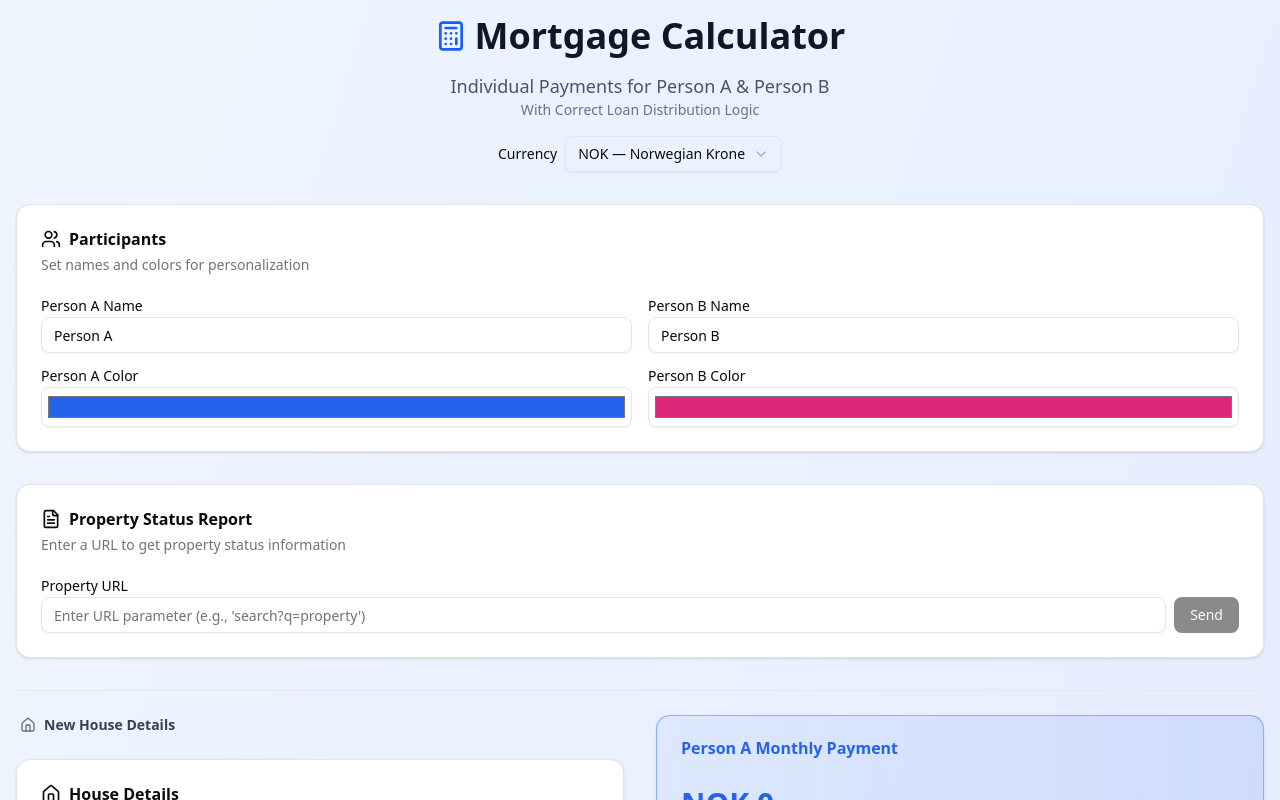
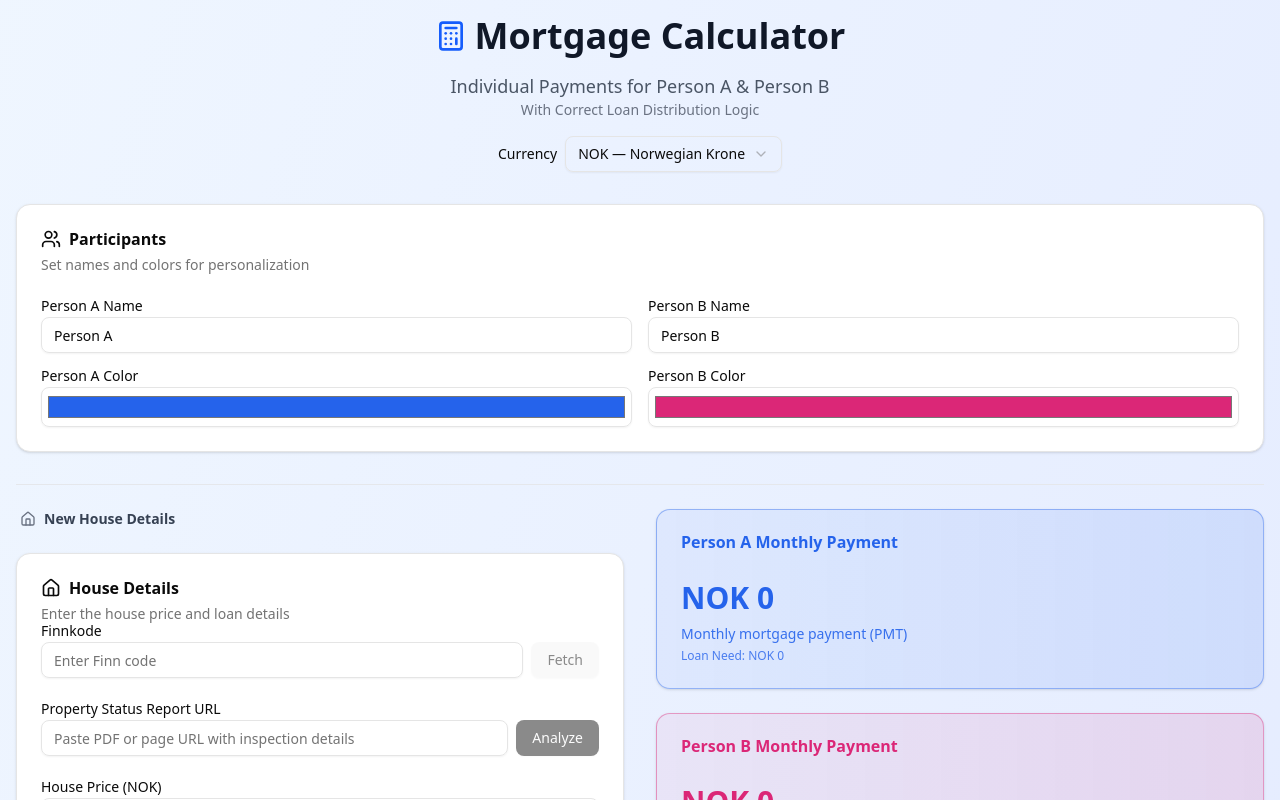
Before and after one commit to mocialov/mortgage_calculator, a React (Vite) app: page / in a window 1280 px wide. Shown: the top 800 px of the page. Built offline with nearby package versions, Linux system fonts and the light colour scheme.

Commit message:
adding LLM integration

```diff
--- a/src/App.jsx
+++ b/src/App.jsx
@@ -375,101 +375,7 @@ function App() {
           </Card>
         </div>
 
-        {/* Property Status Report */}
-        <div className="mb-8">
-          <Card>
-            <CardHeader>
-              <CardTitle className="flex items-center gap-2">
-                <FileText className="h-5 w-5" />
-                Property Status Report
-              </CardTitle>
-              <CardDescription>Enter a URL to get property status information</CardDescription>
-            </CardHeader>
-            <CardContent className="space-y-4">
-              <div>
-                <Label htmlFor="propertyUrl">Property URL</Label>
-                <div className="mt-1 flex gap-2">
-                  <Input
-                    id="propertyUrl"
-                    type="text"
-                    value={propertyUrl}
-                    onChange={(e) => setPropertyUrl(e.target.value)}
-                    placeholder="Enter URL parameter (e.g., 'search?q=property')"
-                    className="flex-1"
-                    disabled={isPropertyLoading}
-                  />
-                  <Button
-                    type="button"
-                    variant="default"
-                    disabled={!propertyUrl || isPropertyLoading}
-                    onClick={async () => {
-                      if (!propertyUrl) return
-
-                      setIsPropertyLoading(true)
-                      setPropertyResponse('')
-
-                      try {
-                        const fullUrl = `https://www.google.com/${propertyUrl}`
-
-                        // Use a CORS proxy to fetch the Google URL
-                        const proxyUrl = `https://api.allorigins.win/get?url=${encodeURIComponent(fullUrl)}`
-
-                        const response = await fetch(proxyUrl, {
-                          method: 'GET'
-                        })
-
-                        if (response.ok) {
-                          const data = await response.json()
-                          setPropertyResponse(data.contents || 'Response received but content was empty')
-                        } else {
-                          setPropertyResponse(`Error: ${response.status} ${response.statusText}`)
-                        }
-                      } catch (error) {
-                        console.error('Property status request error:', error)
-                        setPropertyResponse(`Network Error: ${error.message}\n\nNote: Due to CORS restrictions, this feature may not work with all URLs. The full URL would be: https://www.google.com/${propertyUrl}`)
-                      } finally {
-                        setIsPropertyLoading(false)
-                      }
-                    }}
-                  >
-                    {isPropertyLoading ? (
-                      <>
-                        <Loader2 className="h-4 w-4 animate-spin mr-2" />
-                        Loading...
-                      </>
-                    ) : (
-                      'Send'
-                    )}
-                  </Button>
-                </div>
-                {propertyUrl && (
-                  <p className="text-[11px] text-gray-500 mt-1 break-all">
-                    Full URL: https://www.google.com/{propertyUrl}
-                  </p>
-                )}
-              </div>
-
-              {/* Response Display Area */}
-              {(propertyResponse || isPropertyLoading) && (
-                <div className="mt-4">
-                  <Label>Response</Label>
-                  <div className="mt-1 p-3 bg-gray-50 border rounded-md min-h-[100px] max-h-[400px] overflow-auto">
-                    {isPropertyLoading ? (
-                      <div className="flex items-center justify-center py-8">
-                        <Loader2 className="h-6 w-6 animate-spin text-gray-400" />
-                        <span className="ml-2 text-gray-500">Fetching property status...</span>
-                      </div>
-                    ) : (
-                      <pre className="text-sm text-gray-700 whitespace-pre-wrap font-mono">
-                        {propertyResponse}
-                      </pre>
-                    )}
-                  </div>
-                </div>
-              )}
-            </CardContent>
-          </Card>
-        </div>
+  {/* (Removed separate Property Status Report card - merged into New House Details) */}
 
         <div className="border-t border-gray-200 my-6" />
 
@@ -520,7 +426,8 @@ function App() {
                 </CardTitle>
                 <CardDescription>Enter the house price and loan details</CardDescription>
               </CardHeader>
-              <CardContent className="space-y-4">
+              <CardContent className="space-y-6">
+                {/* Finnkode */}
                 <div>
                   <Label htmlFor="finnkode">Finnkode</Label>
                   <div className="mt-1 flex gap-2">
@@ -540,35 +447,15 @@ function App() {
                         if (!finnkode) return
                         const url = `https://pyfinn-git-vercelready-mocialovs-projects.vercel.app/?finnkode=${encodeURIComponent(finnkode)}`
                         try {
-                          // Try with no-cors mode first
-                          const response = await fetch(url, {
-                            method: 'GET',
-                            mode: 'no-cors'
-                          })
-
-                          console.log('Request sent successfully (no-cors mode)')
-
-                          // Since no-cors doesn't allow reading response, we'll try a proxy approach
-                          // Alternative: Use a CORS proxy
+                          const response = await fetch(url, { method: 'GET', mode: 'no-cors' })
+                          console.log('Request sent (no-cors)')
                           const proxyUrl = `https://api.allorigins.win/get?url=${encodeURIComponent(url)}`
-                          const corsResponse = await fetch(proxyUrl, {
-                            method: 'GET'
-                          })
-
+                          const corsResponse = await fetch(proxyUrl, { method: 'GET' })
                           if (corsResponse.ok) {
-                            console.log('CORS proxy request successful:', corsResponse.status)
                             const proxyData = await corsResponse.json()
-                            console.log('Proxy response:', proxyData)
-
-                            // Parse the actual content from the proxy
                             const data = JSON.parse(proxyData.contents)
-                            console.log('Response data:', data)
-
-                            // Extract price from JSON response
                             if (data && data.ad && data.ad.Prisantydning) {
-                              const price = data.ad.Prisantydning
-                              console.log('Setting house price to:', price)
-                              setHousePrice(price)
+                              setHousePrice(data.ad.Prisantydning)
                             } else {
                               console.error('Price not found in response structure')
                             }
@@ -577,13 +464,11 @@ function App() {
                           }
                         } catch (error) {
                           console.error('Network error:', error)
-
-                          // Fallback: Show user instructions to manually enter the price
                           alert(`CORS error occurred. Please:\n1. Visit the URL directly: ${url}\n2. Copy the Prisantydning value\n3. Paste it into the House Price field`)
                         }
                       }}
                     >
-                      Send
+                      Fetch
                     </Button>
                   </div>
                   {finnkode && (
@@ -592,6 +477,74 @@ function App() {
                     </p>
                   )}
                 </div>
+
+                {/* Property Status Report (merged) */}
+                <div>
+                  <Label htmlFor="propertyUrl">Property Status Report URL</Label>
+                  <div className="mt-1 flex gap-2">
+                    <Input
+                      id="propertyUrl"
+                      type="text"
+                      value={propertyUrl}
+                      onChange={(e) => setPropertyUrl(e.target.value)}
+                      placeholder="Paste PDF or page URL with inspection details"
+                      className="flex-1"
+                      disabled={isPropertyLoading}
+                    />
+                    <Button
+                      type="button"
+                      variant="default"
+                      disabled={!propertyUrl || isPropertyLoading}
+                      onClick={async () => {
+                        if (!propertyUrl) return
+                        setIsPropertyLoading(true)
+                        setPropertyResponse('')
+                        try {
+                          const apiKey = import.meta.env.VITE_OPENROUTER_API_KEY
+                          if (!apiKey) {
+                            setPropertyResponse('Missing API key. Define VITE_OPENROUTER_API_KEY in your .env file (never commit real keys).')
+                            return
+                          }
+                          const trimmed = propertyUrl.trim()
+                          const prompt = `Read this property report and summarize all the things that are wrong with this property. Please, using your own reasoning, estimate the individual cost for each problem identified and provide total estimated cost at the end in NOK. The property is located in Norway, Oslo. Here is the document: ${trimmed}`
+                          const payload = { model: 'google/gemma-3n-e2b-it:free', messages: [{ role: 'user', content: prompt }] }
+                          const response = await fetch('https://openrouter.ai/api/v1/chat/completions', {
+                            method: 'POST',
+                            headers: { 'Content-Type': 'application/json', 'Authorization': `Bearer ${apiKey}` },
+                            body: JSON.stringify(payload)
+                          })
+                          if (!response.ok) {
+                            const text = await response.text().catch(() => '')
+                            setPropertyResponse(`Error ${response.status}: ${response.statusText}\n${text}`)
+                            return
+                          }
+                          const data = await response.json()
+                          const aiText = data?.choices?.[0]?.message?.content || 'No content returned.'
+                          setPropertyResponse(aiText)
+                        } catch (error) {
+                          console.error('Property status request error:', error)
+                          setPropertyResponse(`Network Error: ${error.message}`)
+                        } finally {
+                          setIsPropertyLoading(false)
+                        }
+                      }}
+                    >
+                      {isPropertyLoading ? (
+                        <>
+                          <Loader2 className="h-4 w-4 animate-spin mr-2" />
+                          Analyzing...
+                        </>
+                      ) : (
+                        'Analyze'
+                      )}
+                    </Button>
+                  </div>
+                  {propertyUrl && (
+                    <p className="text-[11px] text-gray-500 mt-1 break-all">Document URL: {propertyUrl}</p>
+                  )}
+                </div>
+
+                {/* House Price */}
                 <div>
                   <Label htmlFor="housePrice">House Price ({currency})</Label>
                   <Input
@@ -602,6 +555,8 @@ function App() {
                     className="mt-1"
                   />
                 </div>
+
+                {/* Granted Loan */}
                 <div>
                   <Label htmlFor="grantedLoan">Granted Loan ({currency})</Label>
                   <Input
@@ -612,6 +567,8 @@ function App() {
                     className="mt-1"
                   />
                 </div>
+
+                {/* Interest / Term */}
                 <div className="grid grid-cols-2 gap-4">
                   <div>
                     <Label htmlFor="interestRate">Interest Rate (%)</Label>
@@ -635,6 +592,30 @@ function App() {
                     />
                   </div>
                 </div>
+
+                {/* Analysis Output Inside Card */}
+                {(propertyUrl || propertyResponse || isPropertyLoading) && (
+                  <div className="space-y-2">
+                    <div className="border-t border-gray-200 pt-4" />
+                    <div>
+                      <h3 className="text-sm font-semibold flex items-center gap-2">
+                        <FileText className="h-4 w-4" /> Property Report Analysis
+                      </h3>
+                      <div className="mt-2 p-3 bg-gray-50 border rounded-md min-h-[120px] max-h-[400px] overflow-auto">
+                        {isPropertyLoading ? (
+                          <div className="flex items-center justify-center py-8">
+                            <Loader2 className="h-6 w-6 animate-spin text-gray-400" />
+                            <span className="ml-2 text-gray-500 text-sm">Analyzing property report...</span>
+                          </div>
+                        ) : propertyResponse ? (
+                          <pre className="text-xs text-gray-700 whitespace-pre-wrap font-mono">{propertyResponse}</pre>
+                        ) : (
+                          <p className="text-[11px] text-gray-500">No analysis yet. Provide a URL and press Analyze.</p>
+                        )}
+                      </div>
+                    </div>
+                  </div>
+                )}
               </CardContent>
             </Card>
 
@@ -1051,7 +1032,7 @@ function App() {
 
         </div>
 
-        {/* Bottom Section - Spanning Both Columns */}
+        {/* Bottom Section - Spanning Both Columns (Property analysis removed - now inside House Details) */}
         <div className="border-t border-gray-300 my-8 pt-8">
           <div className="space-y-6">
             <Card>
```
